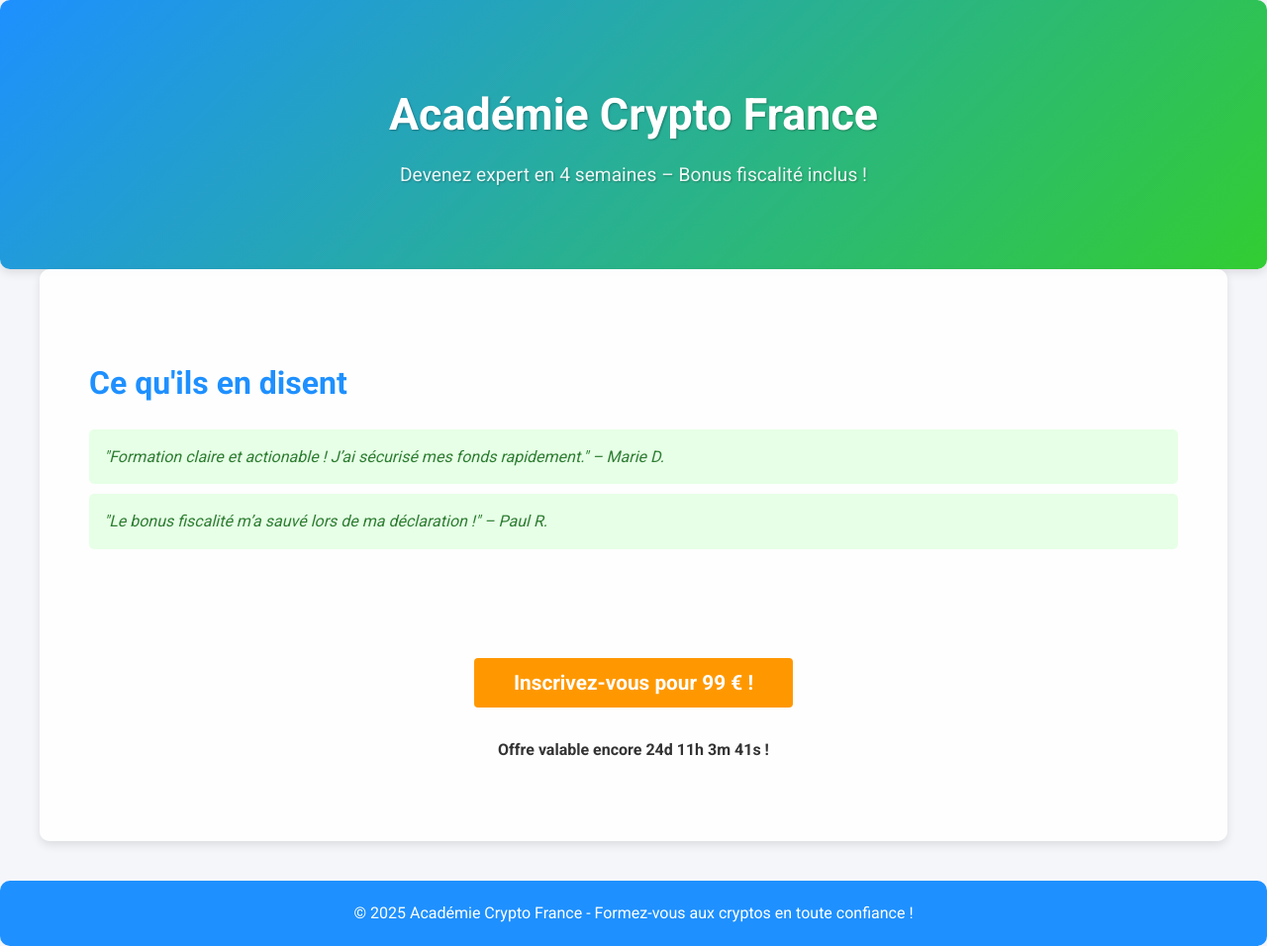
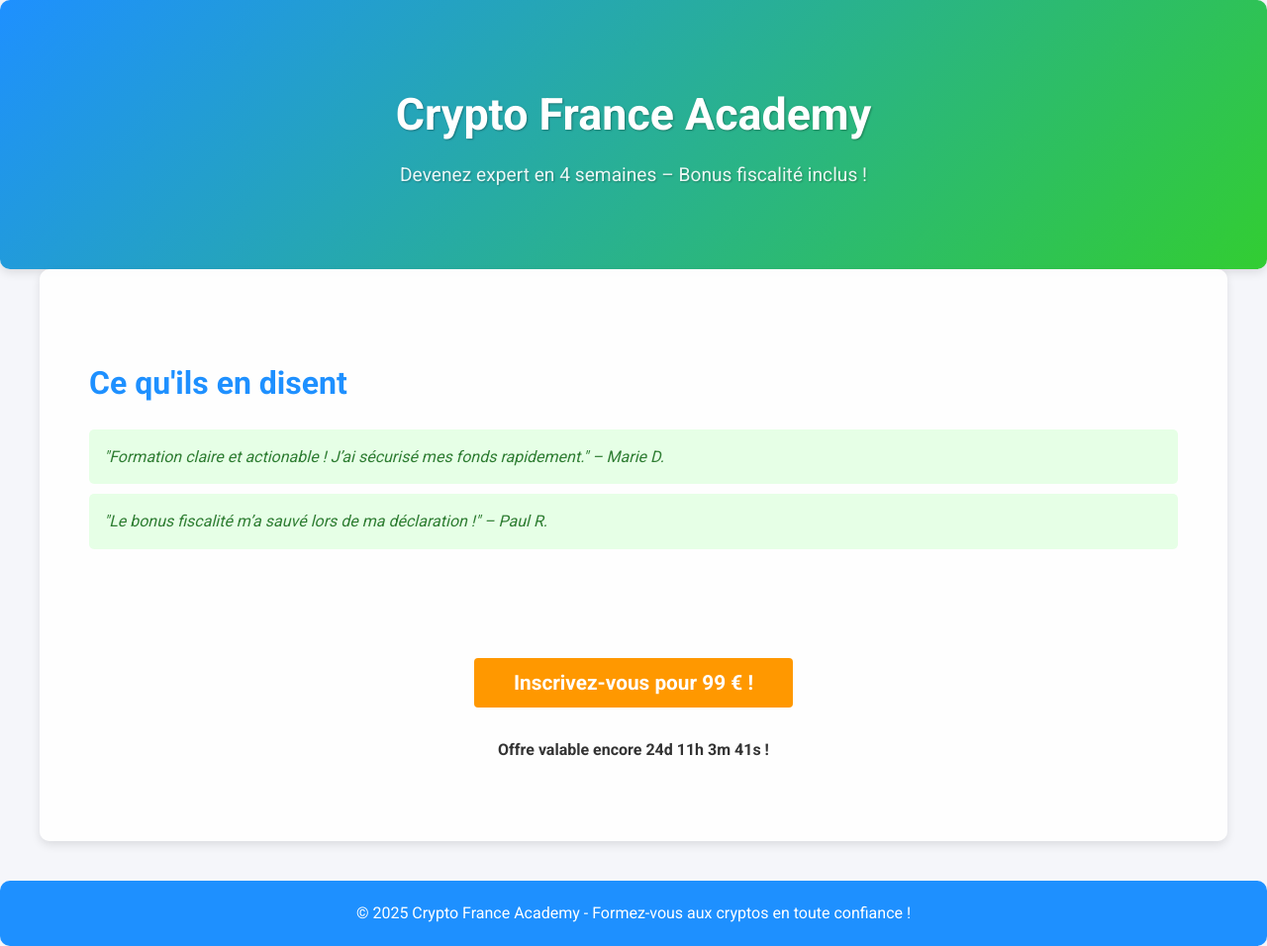
Before and after one commit to Delking77/test, a plain HTML site: page index.html in a window 1280 px wide. Shown: the whole page at 99% size. Drawn offline with Linux system fonts and the light colour scheme.

Commit message:
Update index.html

```diff
--- a/index.html
+++ b/index.html
@@ -3,7 +3,7 @@
 <head>
     <meta charset="UTF-8">
     <meta name="viewport" content="width=device-width, initial-scale=1.0">
-    <title>Académie Crypto France</title>
+    <title>Crypto France Academy</title>
     <meta name="description" content="Maîtrisez les cryptomonnaies en 4 semaines avec un bonus fiscalité. Inscrivez-vous pour 99 € !">
     <meta name="keywords" content="cryptomonnaies, crypto, formation crypto, bitcoin, ethereum, fiscalité crypto">
     <meta name="author" content="Delking77">
@@ -15,7 +15,7 @@
 </head>
 <body>
     <header class="header" role="banner">
-        <h1>Académie Crypto France</h1>
+        <h1>Crypto France Academy</h1>
         <p>Devenez expert en 4 semaines – Bonus fiscalité inclus !</p>
     </header>
 
@@ -35,7 +35,7 @@
     </div>
 
     <footer role="contentinfo">
-        <p>© 2025 Académie Crypto France - Formez-vous aux cryptos en toute confiance !</p>
+        <p>© 2025 Crypto France Academy - Formez-vous aux cryptos en toute confiance !</p>
     </footer>
 
     <script>
```
